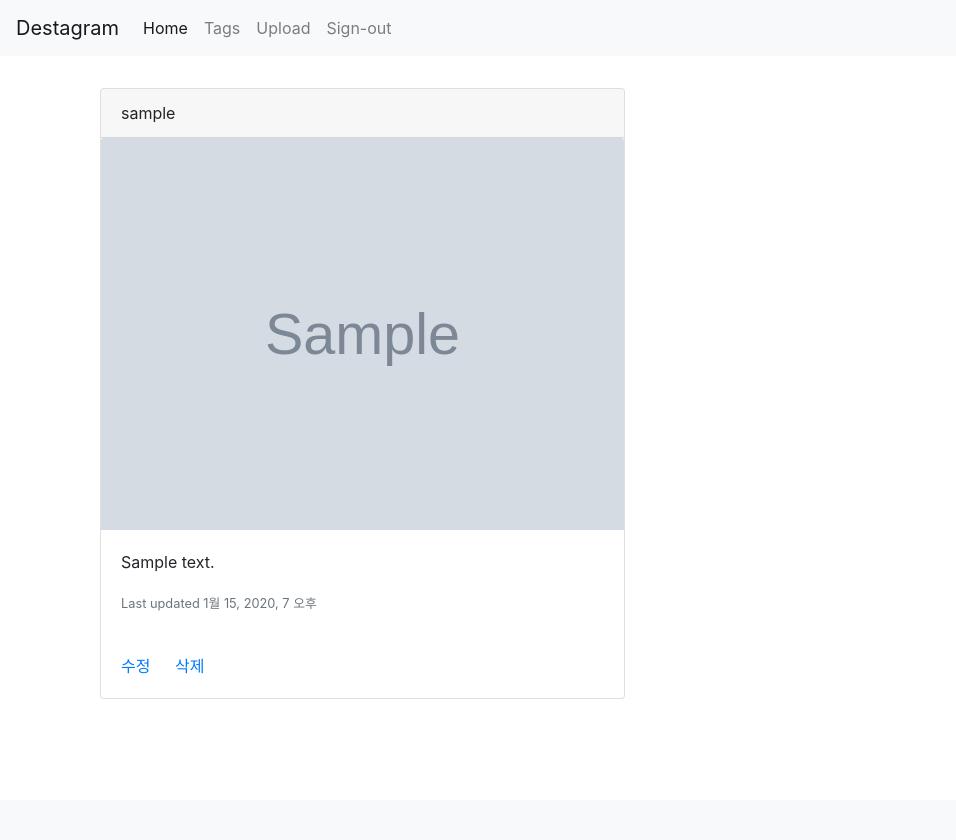
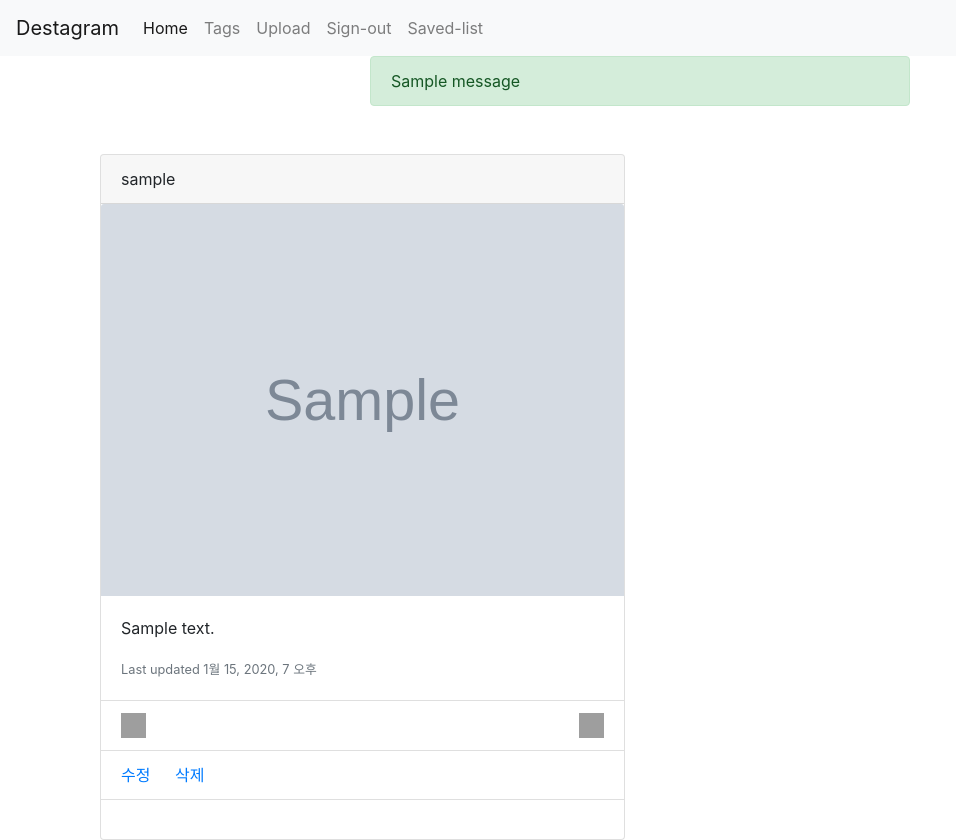
Before and after one commit to chohyeonkeun/board_project, a Django app: page /detail/1/ in a window 1280 px wide. Shown: the whole page, without its empty margins (0-956 px from the left). Before the commit the page ends 699 px from the top, so only its background shows below. Run offline with Django 3.2, Linux system fonts and the light colour scheme; a user stored in the database is signed in; tables that the repository leaves empty hold one stand-in row (values such as "Sample post"); grey boxes marked "Sample" are stand-in pictures; one stand-in notice (Sample message) is shown; some libraries are stand-ins or nearby versions; grey boxes are pictures that could not be loaded.

Commit message:
add like and save functions

```diff
--- a/dstagram_project/layout/base.html
+++ b/dstagram_project/layout/base.html
@@ -26,6 +26,9 @@
           <li class="nav-item">
             <a class="nav-link" href="{% url 'accounts:signout' %}">Sign-out</a>
           </li>
+          <li class="nav-item">
+            <a class="nav-link" href="{% url 'photo:slist' %}">Saved-list</a>
+          </li>
           {% else %}
           <li class="nav-item">
             <a class="nav-link" href="{% url 'accounts:signin' %}">Sign-in</a>
@@ -38,13 +41,79 @@
       </div>
     </nav>
 
+    {% load static %}
+    <style>
+        .btn-like {
+            display: inline-block;
+            width: 25px;
+            height: 25px;
+            background:url({% static 'images/instagram.png' %});
+            background-position: -231px -129px;
+            text-indent:-9999px;  /* 영역 안에 있는 텍스트의 들여쓰기 */
+            overflow:hidden;
+            border:none;
+        }
+        .btn-like.active {
+            background-position: -231px -105px;
+        }
+        .btn-save {
+            display: inline-block;
+            width: 25px;
+            height: 25px;
+            background: url({% static 'images/instagram.png' %});
+            background-position: -208px -255px;
+            text-indent:-9999px;
+            overflow:hidden;
+            border:none;
+        }
+        .btn-save.active {
+            background-position: -130.4px -254px
+        }
+    </style>
+    <div id="test_button">
+
+    </div>
+
     <div class="container">
-        {% block content %}
-        {% endblock %}
+        {% if messages %}
+        <div class="row">
+            <div class="col"></div>
+            <div class="col-6">
+                {% for message in messages %}
+                <div class="alert alert-{{message.tags}}">{{message}}</div>
+                {% endfor %}
+            </div>
+            <div class="col"></div>
+        </div>
+        {% endif %}
+
+    {% block content %}
+
+    {% endblock %}
     </div>
 
     <script src="https://code.jquery.com/jquery-3.3.1.slim.min.js" integrity="sha384-q8i/X+965DzO0rT7abK41JStQIAqVgRVzpbzo5smXKp4YfRvH+8abtTE1Pi6jizo" crossorigin="anonymous"></script>
     <script src="https://cdnjs.cloudflare.com/ajax/libs/popper.js/1.14.7/umd/popper.min.js" integrity="sha384-UO2eT0CpHqdSJQ6hJty5KVphtPhzWj9WO1clHTMGa3JDZwrnQq4sF86dIHNDz0W1" crossorigin="anonymous"></script>
     <script src="https://stackpath.bootstrapcdn.com/bootstrap/4.3.1/js/bootstrap.min.js" integrity="sha384-JjSmVgyd0p3pXB1rRibZUAYoIIy6OrQ6VrjIEaFf/nJGzIxFDsf4x0xIM+B07jRM" crossorigin="anonymous"></script>
+    <script type="text/javascript">
+        $(function() {
+            $('.btn-like').click(function(e) {
+                // e.preventDefault();
+                // $(this).toggleClass('active');
+                // $(this).blur();
+            });
+
+            $('.btn-save').click(function(e) {
+                // e.preventDefault();
+                // $(this).toggleClass('active');
+                // $(this).blur();
+            });
+            $('.navbar-nav mr-auto mt-2 mt-lg-0 li:nth-child(5)').on('click', function(){
+                $(this).css('font-wight', 'bold');
+            });
+
+        });
+    </script>
+
 </body>
 </html>
--- a/dstagram_project/photo/models.py
+++ b/dstagram_project/photo/models.py
@@ -37,6 +37,9 @@ class Photo(models.Model):
     created = models.DateTimeField(auto_now_add=True)   # 처음 생성할 때만 지정
     updated = models.DateTimeField(auto_now=True)   # 처음 생성할때, 수정할때마다 지정
 
+    like = models.ManyToManyField(get_user_model(), related_name='like_post')
+    saved = models.ManyToManyField(get_user_model(), related_name='saved_post')
+
     class Meta:
         ordering = ['-created']
 
--- a/dstagram_project/photo/templates/photo/photo_delete.html
+++ b/dstagram_project/photo/templates/photo/photo_delete.html
@@ -5,4 +5,9 @@ Photo Delete
 {% endblock %}
 
 {% block content %}
+    <form action="" method="post">
+        {% csrf_token %}
+        <input type="submit" value="Delete Ok">
+    </form>
+
 {% endblock %}
--- a/dstagram_project/photo/templates/photo/photo_detail.html
+++ b/dstagram_project/photo/templates/photo/photo_detail.html
@@ -5,6 +5,7 @@ Photo Detail
 {% endblock %}
 
 {% block content %}
+    <div class="col"></div>
     <div class="col-6">
         <div class="card" style="margin-top:2em;">
             <div class="card-header">
@@ -16,12 +17,32 @@ Photo Detail
                 <p class="card-text"> {{object.text}} </p>
                 <p class="card-text"><small class="text-muted"> Last updated {{object.updated}} </small></p>
             </div>
+            <ul class="list-group list-group-flush">
+                    <li class="list-group-item">
+                        <a href="{% url 'photo:like' object.id %}" class="float-left btn-like
+                        {% if user in object.like.all %}active{% endif %}">Like</a>
+                        <a href="{% url 'photo:saved' object.id %}" class="float-right btn-save
+                    {% if user in object.saved.all %}active{% endif %}">Save</a>
+                    </li>
+                    <li class="list-group-item">
+                        <a href="{% url 'photo:update' object.id %}" class="card-link">수정</a>
+                        <a href="{% url 'photo:delete' object.id %}" class="card-link">삭제</a>
+                    </li>
+            </ul>
             {% endif %}
 
+
+        <!--                <form action="{% url 'photo:delete' object.id %}" method="post">-->
+        <!--                    {% csrf_token %}-->
+        <!--                    <input type="submit" value="Post Delete" class="btn btn-danger">-->
+        <!--                </form>-->
+
+            {# load xxx 해당 태그 기능을 지금부터 사용하겠다. #}
+            {% load disqus_tags %}
             <div class="card-body">
-                <a href="{% url 'photo:update' object.id %}" class="card-link">수정</a>
-                <a href="{% url 'photo:delete' object.id %}" class="card-link">삭제</a>
+                {% disqus_show_comments %}
             </div>
         </div>
     </div>
+    <div class="col"></div>
 {% endblock %}
--- a/dstagram_project/photo/templates/photo/photo_update.html
+++ b/dstagram_project/photo/templates/photo/photo_update.html
@@ -17,3 +17,4 @@ Photo Update
         </div>
         <div class="col"></div>
     </div>
+{% endblock %}
--- a/dstagram_project/photo/urls.py
+++ b/dstagram_project/photo/urls.py
@@ -1,10 +1,13 @@
-from .views import PhotoList, PhotoCreate, PhotoUpdate, PhotoDetail, PhotoDelete
+from .views import *
 
 from django.urls import path
 
 app_name = 'photo'
 
 urlpatterns = [
+    path('slist/', PhotoSaveList.as_view(), name='slist'),
+    path('saved/<int:photo_id>', PhotoSaved.as_view(), name='saved'),
+    path('like/<int:photo_id>/', PhotoLike.as_view(), name='like'),
     path('', PhotoList.as_view(), name='index'),
     path('create/', PhotoCreate.as_view(), name='create'),
     path('update/<int:pk>/', PhotoUpdate.as_view(), name='update'),
--- a/dstagram_project/photo/views.py
+++ b/dstagram_project/photo/views.py
@@ -1,4 +1,6 @@
 from django.shortcuts import render
+
+from django.shortcuts import redirect
 
 # Create your views here.
 # CRuDL - 이미지를 띄우는 방법
@@ -14,11 +16,19 @@ from django.views.generic.list import ListView
 
 from django.views.generic.detail import DetailView
 
+from django.http import HttpResponseRedirect
+
+from django.http import HttpResponseForbidden
+
+from django.contrib import messages
+
+from django.shortcuts import redirect
+
 class PhotoList(ListView):
     model = Photo
     template_name = 'photo/photo_list.html'
 
-from django.shortcuts import redirect
+
 class PhotoCreate(CreateView):
     model = Photo
     fields = ['author', 'image', 'text']
@@ -41,22 +51,101 @@ class PhotoUpdate(UpdateView):
     fields = ['author', 'image', 'text']
     template_name_suffix = '_update'
 
-    def form_valid(self, form):
-        # 입력된 자료가 올바른지 체크
-        form.instance.author_id = self.request.user.id  # form.instance.[필드명]_id
-        if form.is_valid():
-            # 올바르다면,
-            # form : 모델 폼
-            form.instance.save()
-            return redirect('/')
+    def dispatch(self, request, *args, **kwargs):
+        object = self.get_object()
+        if object.author != request.user:
+            messages.warning(request, "수정할 권한이 없습니다.")
+            return HttpResponseRedirect(object.get_absolute_url())
         else:
-            # 올바르지 않다면,
-            return self.render_to_response({'form':form})
+            return super(PhotoUpdate, self).dispatch(request, *args, **kwargs)
+
 
 class PhotoDelete(DeleteView):
     model = Photo
     template_name_suffix = '_delete'
+    success_url = '/'
+
+    # Life cycle - iOS, Android, Vue, React, Django, Rails
+    # 모든 Framework는 라이프 사이클이 존재 --> 어떤 순서로 구동이 되느냐?
+    # URLConf -> View -> Model 순으로 동작
+    # 라이프 사이클 : 어떤 뷰를 구동할 때 그 안에서 동작하는 순서
+
+    # 사용자가 접속했을 때 get인지 post인지 등을 결정하고 분기하는 부분
+    def dispatch(self, request, *args, **kwargs):
+        object = self.get_object()
+        if object.author != request.user:
+            messages.warning(request, "삭제할 권한이 없습니다.")
+            return HttpResponseRedirect(object.get_absolute_url())
+        else:
+            return super(PhotoDelete, self).dispatch(request, *args, **kwargs)
+
+    # 로직을 수행하고, 템플릿을 랜더링한다.
+    # def get(self, request, *args, **kwargs):
+    #     object = self.get_object()
+    #     if object.author != request.user:
+    #         messages.warning(request, "삭제할 권한이 없습니다.")
+    #         return HttpResponseRedirect(object.get_absolute_url())
+    #         # 삭제 페이지에서 권한이 없다! 라고 띄우는 방법
+    #         # 원래 디테일 페이지로 돌아가서 삭제에 실패했습니다! 라고 띄우는 방법
+    #     else:
+    #         super(PhotoDelete, self).get(request, *args, **kwargs)
+    # def post(self, request, *args, **kwargs):
+    #     pass
+    #
+    # def get_object(self, queryset=None):
+    #     # 해당 쿼리셋을 이용해서 현재 페이지에 필요한 object를 인스턴스화 한다.
+    #     pass
+    #
+    # def get_queryset(self):
+    #     # 어떻게 데이터를 가져올 것이냐?
+    #     pass
 
 class PhotoDetail(DetailView):
     model = Photo
     template_name_suffix = '_detail'
+
+
+
+from django.views.generic.base import View
+
+class PhotoLike(View):
+    def get(self, request, *args, **kwargs):
+        # like를 할 정보가 있다면 진행, 없다면 중단
+        if not request.user.is_authenticated:
+            return HttpResponseForbidden()
+        else:
+            #1. 어떤 포스팅?
+            # url : www.naver.com/blog/like/?photo_id=1
+            # request.GET.get('photo_id')
+            # 단url : www.naver.com/blog/like/1/
+            # path('blog/like/<int:photo_id>/'
+            # kwargs['photo_id']
+            # 2. 누가?
+            if 'photo_id' in kwargs:
+                photo_id = kwargs['photo_id']
+                photo = Photo.objects.get(pk=photo_id)
+                user = request.user
+                if user in photo.like.all():
+                    photo.like.remove(user)
+                else:
+                    photo.like.add(user)
+            return HttpResponseRedirect('/')
+
+class PhotoSaved(View):
+    def get(self, request, *args, **kwargs):
+        if not request.user.is_authenticated:
+            return HttpResponseForbidden()
+        else:
+            if 'photo_id' in kwargs:
+                photo_id = kwargs['photo_id']
+                photo = Photo.objects.get(pk=photo_id)
+                user = request.user
+                if user in photo.saved.all():
+                    photo.saved.remove(user)
+                else:
+                    photo.saved.add(user)
+            return HttpResponseRedirect('/')
+
+class PhotoSaveList(ListView):
+    model = Photo
+    template_name_suffix = '_slist'
```
Also changed, not shown: dstagram_project/config/settings.py (+7 -0 lines), dstagram_project/photo/templates/photo/photo_list.html (+6 -1 lines), dstagram_project/photo/templates/photo/photo_slist.html (added, +37 -0 lines).
